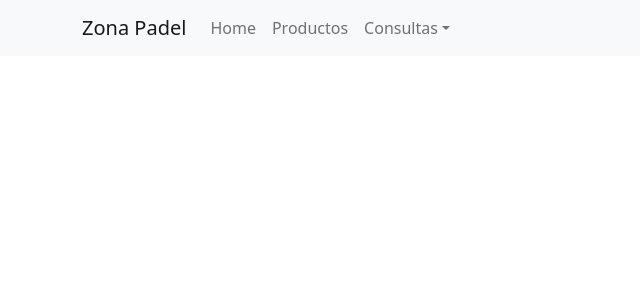
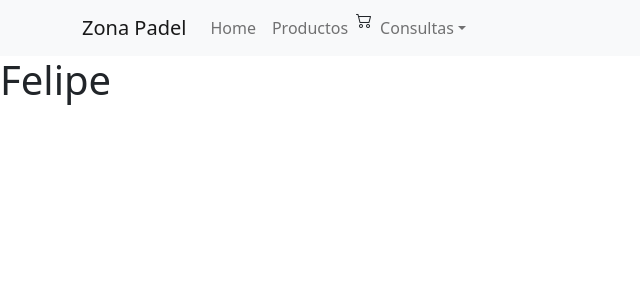
Before and after one commit to felipeAndreu10/primerdesafio-Andreu, a React (Create React App) app: page / in a window 1280 px wide. Shown: the top 300 px of the page, without its empty margins (0-640 px from the left). Built offline with nearby package versions, Linux system fonts and the light colour scheme.

Commit message:
tercera entrega

```diff
--- a/public/index.html
+++ b/public/index.html
@@ -24,6 +24,9 @@
       work correctly both with client-side routing and a non-root public URL.
       Learn how to configure a non-root public URL by running `npm run build`.
     -->
+    <!-- Bootstrap iconos -->
+    <link rel="stylesheet" href="https://cdn.jsdelivr.net/npm/bootstrap-icons@1.8.1/font/bootstrap-icons.css">
+
     <title>Mi primer App</title>
   </head>
   <body>
--- a/src/App.js
+++ b/src/App.jsx
@@ -1,9 +1,13 @@
+import ItemListContainer from "./components/Navbar/ItemListContainer/index.jsx";
 import Navbar from "./components/Navbar/Navbar.js";
 
 function App() {
   return (
     <div className="App">
+     <>
      <Navbar />
+     <ItemListContainer texto='Felipe'/>
+     </>
     </div>
   );
 }
--- /dev/null
+++ b/src/components/Navbar/CartWidget/index.jsx
@@ -0,0 +1,10 @@
+import React from 'react';
+
+
+export const CartWidget = () => {
+    return (
+        <i className="bi bi-cart2"></i>
+    );
+}
+
+export default CartWidget;
--- /dev/null
+++ b/src/components/Navbar/ItemListContainer/index.jsx
@@ -0,0 +1,10 @@
+import React from 'react';
+import Title from '../Title'
+
+export const ItemListContainer = (props) => {
+    return (
+        <Title greeting={props.texto}/>
+    );
+}
+
+export default ItemListContainer;
--- a/src/components/Navbar/Navbar.js
+++ b/src/components/Navbar/Navbar.js
@@ -1,5 +1,7 @@
 
 import  {Navbar, Container,Nav, NavDropdown} from "react-bootstrap"
+import CartWidget from "./CartWidget";
+
 
 export default function Header() {
   return (
@@ -11,6 +13,7 @@
       <Nav className="me-auto">
         <Nav.Link href="#home">Home</Nav.Link>
         <Nav.Link href="#link">Productos</Nav.Link>
+        <CartWidget />
         <NavDropdown title="Consultas" id="basic-nav-dropdown">
           <NavDropdown.Item href="#action/3.1">E-mail</NavDropdown.Item>
           <NavDropdown.Item href="#action/3.2">Whatsapp</NavDropdown.Item>
--- /dev/null
+++ b/src/components/Navbar/Title/index.jsx
@@ -0,0 +1,11 @@
+import React from 'react';
+
+
+export const Title = (props) => {
+    console.log(props);
+    return (
+        <h1>{props.greeting}</h1>
+    );
+}
+
+export default Title;
```
